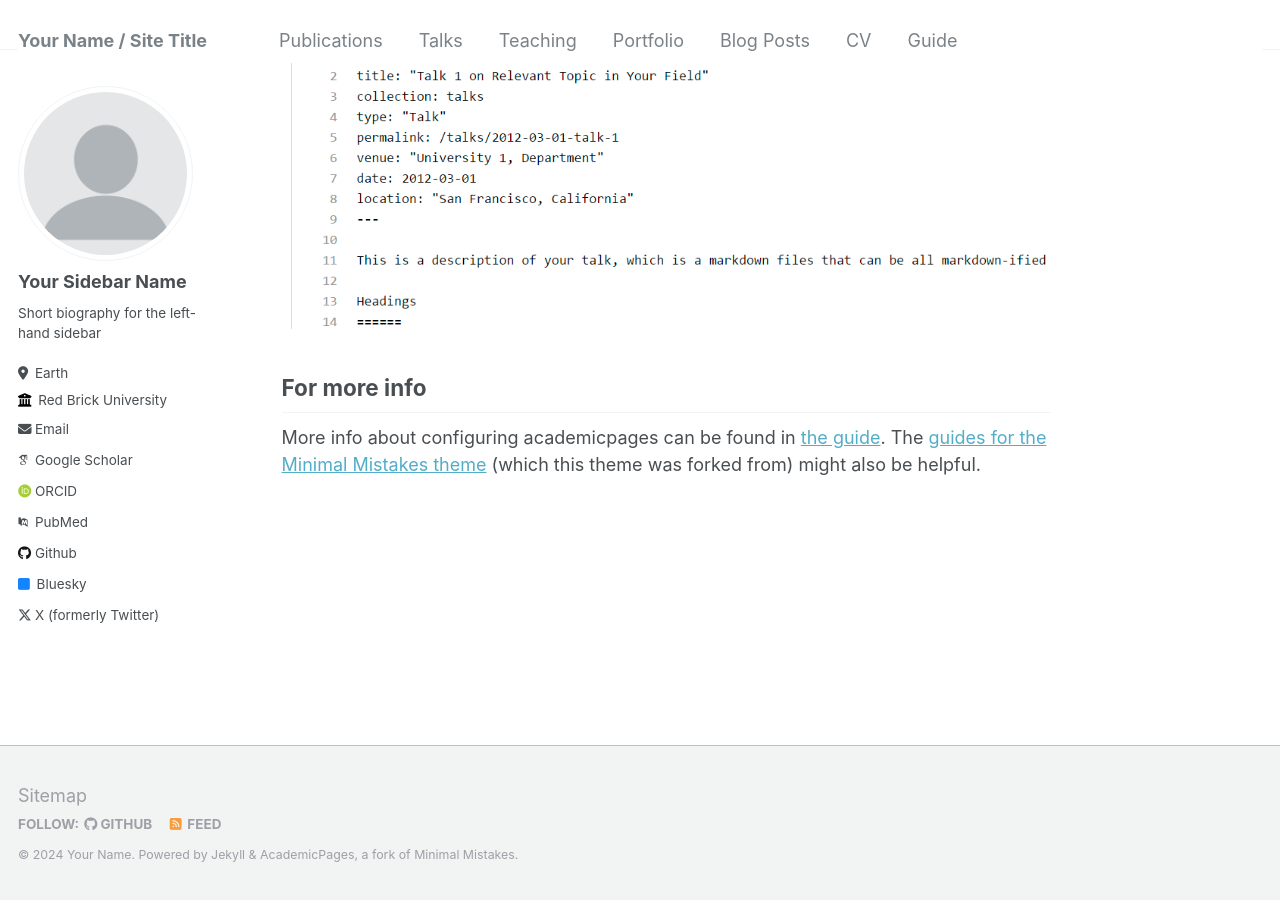
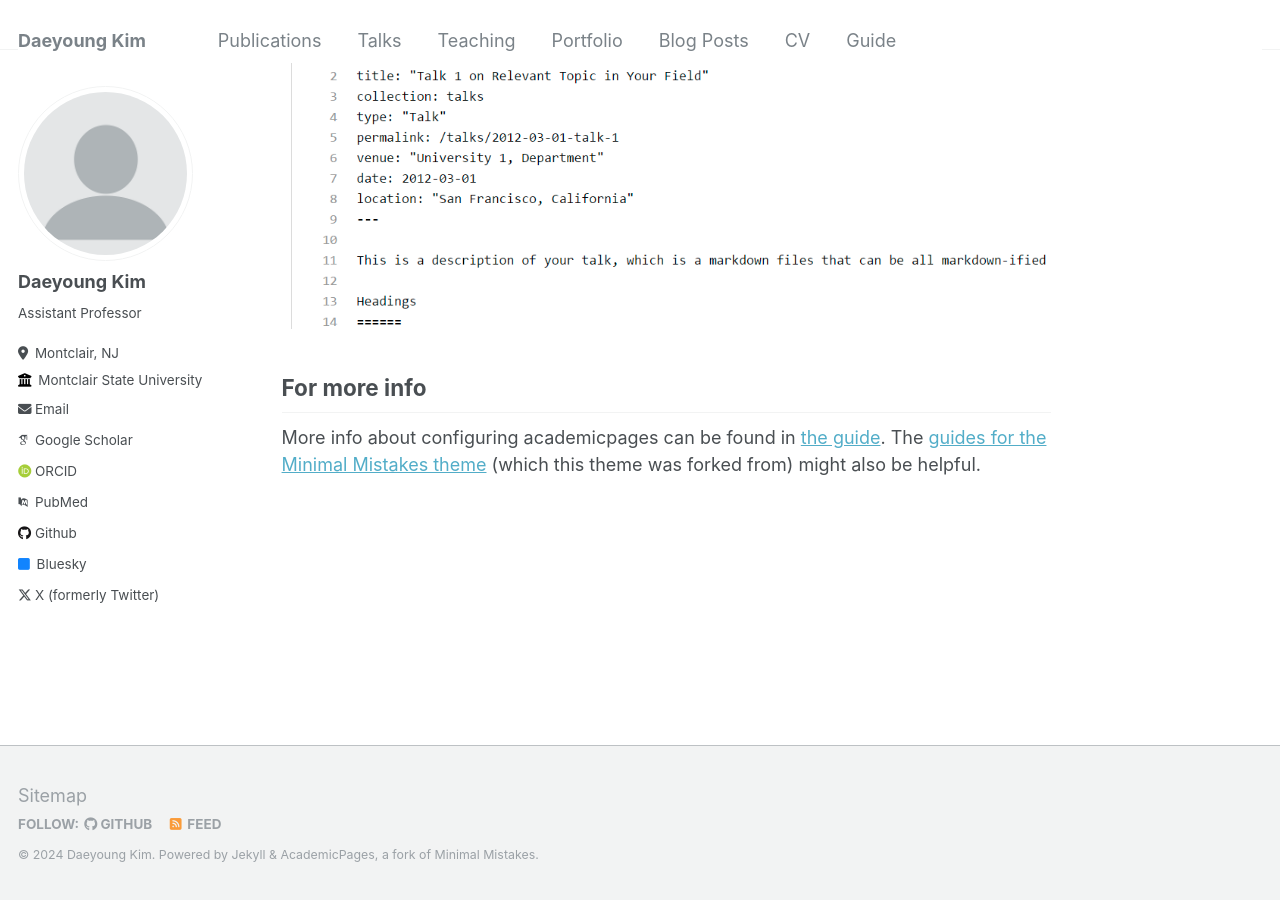
Before and after one commit to kdy1029/kdy1029.github.io, a Jekyll site: the page built from _pages/about.md, in a window 1280 px wide and 900 px high, scrolled down 2640 px. Built offline with Jekyll 4.4.1, drawn with Linux system fonts in a browser that asks for light colours; some web fonts are replaced.

Commit message:
Update _config.yml

```diff
--- a/_config.yml
+++ b/_config.yml
@@ -8,13 +8,13 @@
 
 # Basic Site Settings
 locale                   : "en-US"
-title                    : "Your Name / Site Title"
+title                    : "Daeyoung Kim"
 title_separator          : "-"
-name                     : &name "Your Name"
-description              : &description "personal description"
-url                      : https://academicpages.github.io # the base hostname & protocol for your site e.g. "https://mmistakes.github.io"
+name                     : &name "Daeyoung Kim"
+description              : &description "Assistant Professor"
+url                      : https://kdy1029.github.io # the base hostname & protocol for your site e.g. "https://mmistakes.github.io"
 baseurl                  : "" # the subpath of your site, e.g. "/blog"
-repository               : "academicpages/academicpages.github.io"
+repository               : "kdy1029/kdy1029.github.io"
 
 # Site Author - The following control what appear as part of the author content on the side bar.
 #               If a field is blank the icon and link will not appear, otherwise it will be shown.
@@ -22,17 +22,17 @@ repository               : "academicpages/academicpages.github.io"
 author:
   # Biographic information
   avatar           : "profile.png"
-  name             : "Your Sidebar Name"
+  name             : "Daeyoung Kim"
   pronouns         : # example: "she/her"
-  bio              : "Short biography for the left-hand sidebar"
-  location         : "Earth"
-  employer         : "Red Brick University"
+  bio              : "Assistant Professor"
+  location         : "Montclair, NJ"
+  employer         : "Montclair State University"
   uri              : # URL
-  email            : "none@example.org"
+  email            : "kimda@montclair.edu"
 
   # Academic websites
   arxiv            : # URL - Update with the correct link to your profile
-  googlescholar    : "https://scholar.google.com/citations?user=PS_CX0AAAAAJ"
+  googlescholar    : "https://scholar.google.com/citations?user=XCDh1sEAAAAJ&hl=en"
   impactstory      : # URL
   orcid            : "http://orcid.org/yourorcidurl"
   pubmed           : "https://www.ncbi.nlm.nih.gov/pubmed/?term=john+snow"
```
